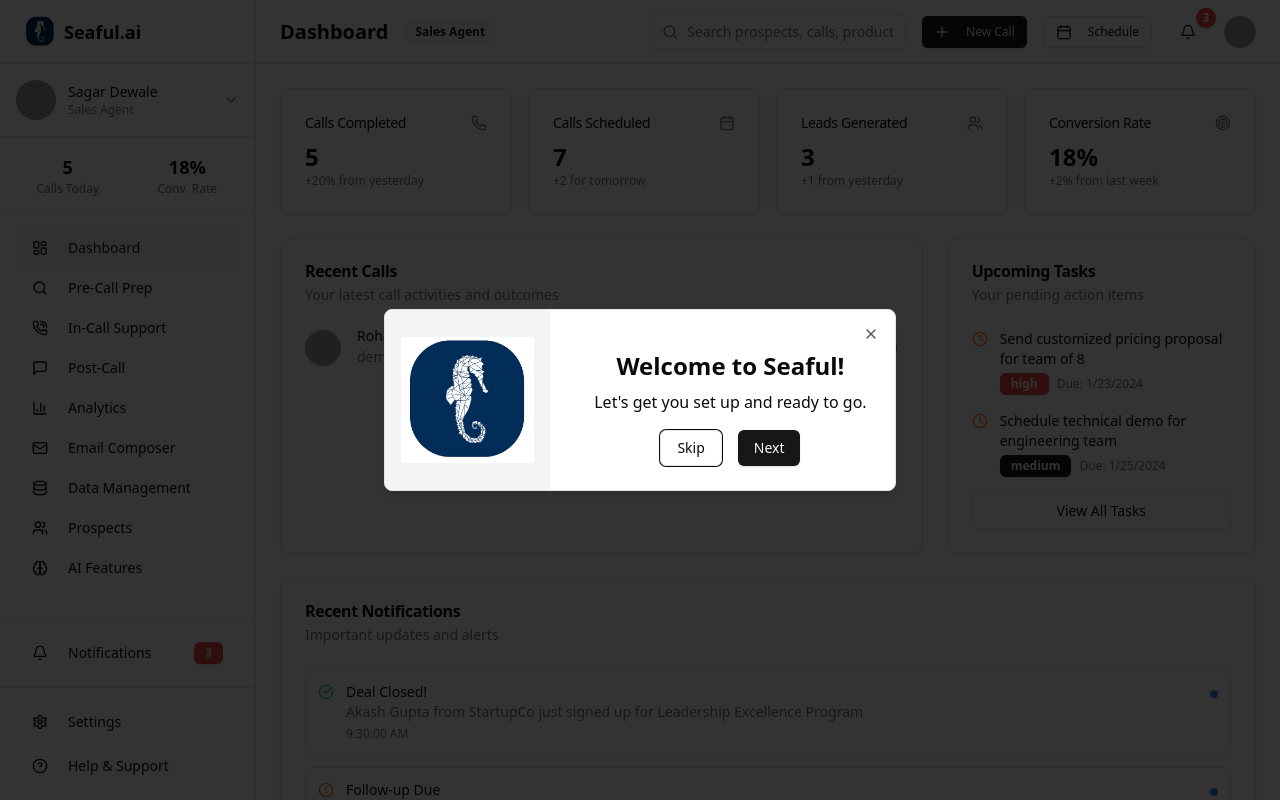
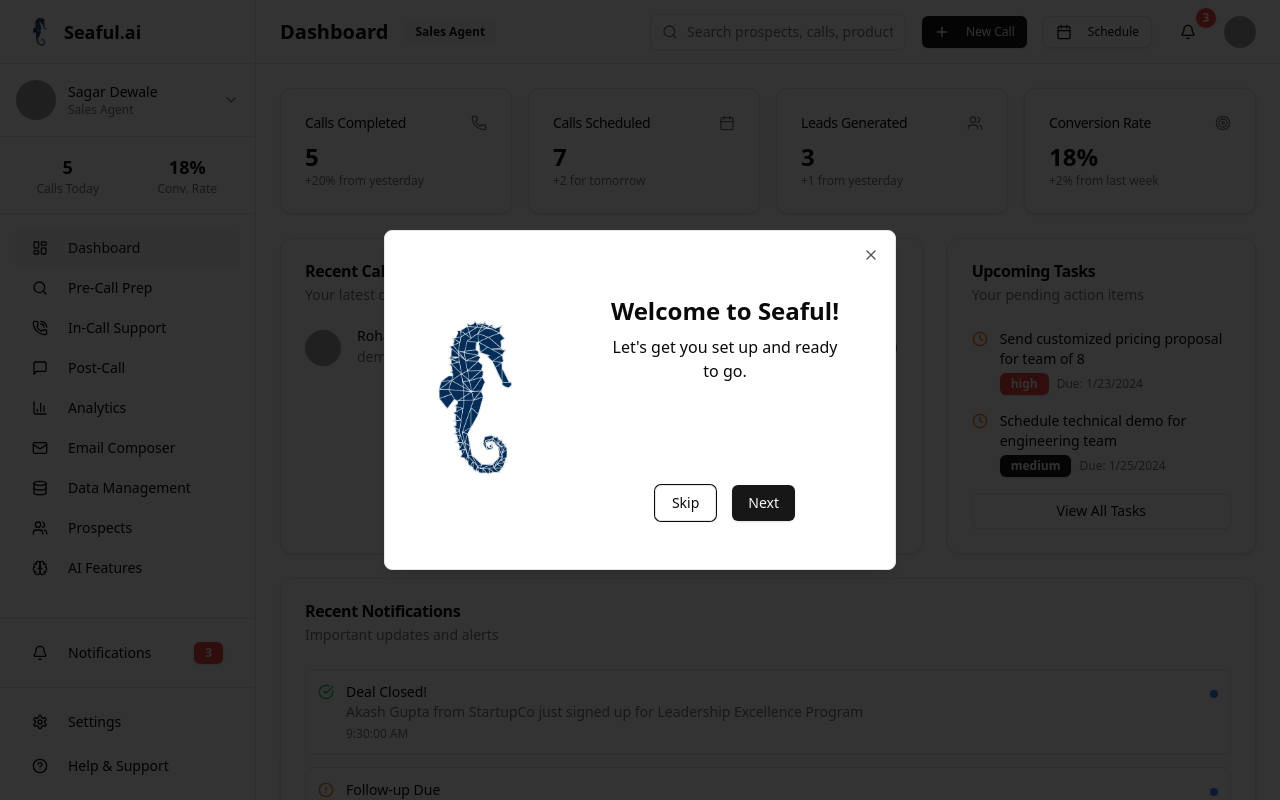
Before and after one commit to PMxsagar/seaful.ai, a Next.js app: page / in a window 1280 px wide. Built offline with nearby package versions, Linux system fonts and the light colour scheme; grey boxes are pictures that could not be loaded.

Commit message:
improve onboarding design

```diff
--- a/src/components/onboarding/onboarding-flow.tsx
+++ b/src/components/onboarding/onboarding-flow.tsx
@@ -113,8 +113,8 @@
 
   return (
     <Dialog open={isOpen} onOpenChange={setIsOpen}>
-      <DialogContent className="flex p-0">
-        <div className="w-1/3 bg-gray-100 flex items-center justify-center p-4 rounded-l-lg">
+      <DialogContent className="flex p-4 min-h-[340px]">
+        <div className="w-1/3 flex items-center justify-center p-4 rounded-l-lg">
           <Image
             src="/images/logo.jpeg"
             alt="Seaful Logo"
@@ -123,11 +123,11 @@
             objectFit="contain"
           />
         </div>
-        <div className="w-2/3 p-6 flex flex-col">
+        <div className="w-2/3 p-8 flex flex-col justify-center">
           <DialogHeader>
           </DialogHeader>
           <AnimatePresence mode="wait">
-            <div className="py-4 flex-grow">
+            <div className="py-4">
               {renderStep()}
             </div>
           </AnimatePresence>
```
Also changed, not shown: public/images/logo.jpeg.
